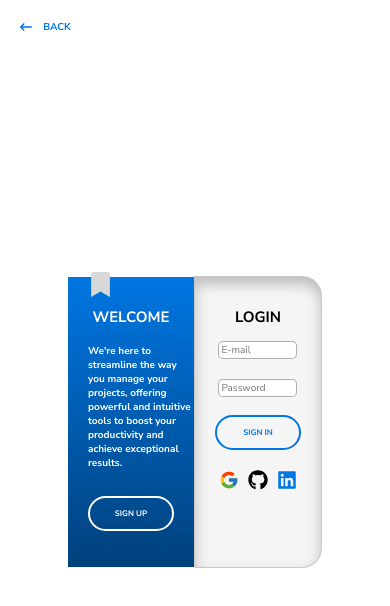
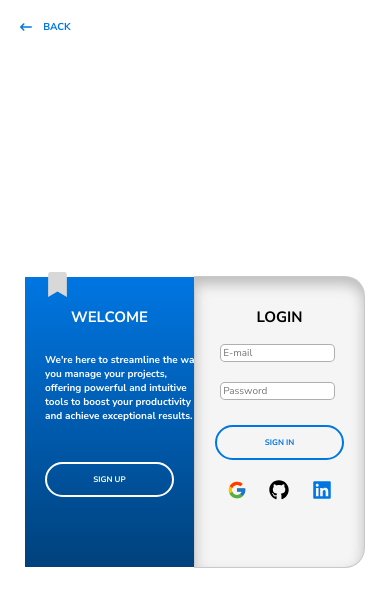
Before and after one commit to GuilhermeHalter/Solve4u, a React (Vite) app in the folder Frontend-React/solve4u-react/: page /signin in a window 390 px wide. Shown: the top 606 px of the page. Built offline with nearby package versions, Linux system fonts and the light colour scheme.

Commit message:
Edit SignInScreen width comps

```diff
--- a/Frontend-React/solve4u-react/src/css/screenStyle/signScreen/SignInScreen.css
+++ b/Frontend-React/solve4u-react/src/css/screenStyle/signScreen/SignInScreen.css
@@ -358,7 +358,7 @@
 
 @media only screen and (max-width: 541px) {
   .welcomeComp {
-    width: 20%; /*Modified*/
+    width: 30%; /*Modified*/
     height: 250px; /*Modified*/
     margin-left: 5%;
     background: linear-gradient(180deg, rgba(0, 118, 226, 1) 0%, rgba(0, 65, 124, 1) 100%);
@@ -377,7 +377,7 @@
   }
 
   .loginComp {
-    width: 20%; /*Modified*/
+    width: 30%; /*Modified*/
     height: 250px; /*Modified*/
     margin-right: 5%;
     background-color: whitesmoke;
```
